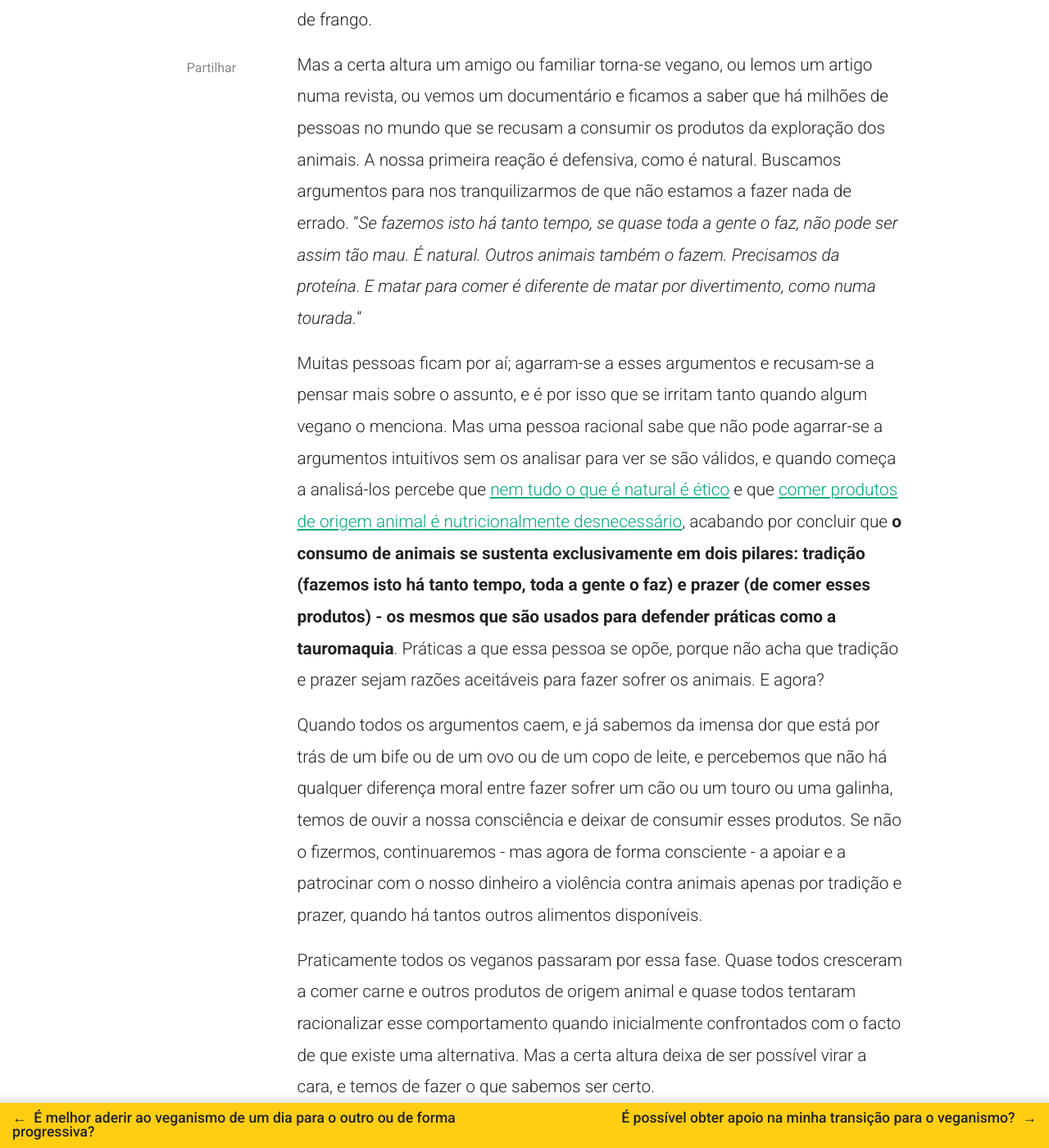
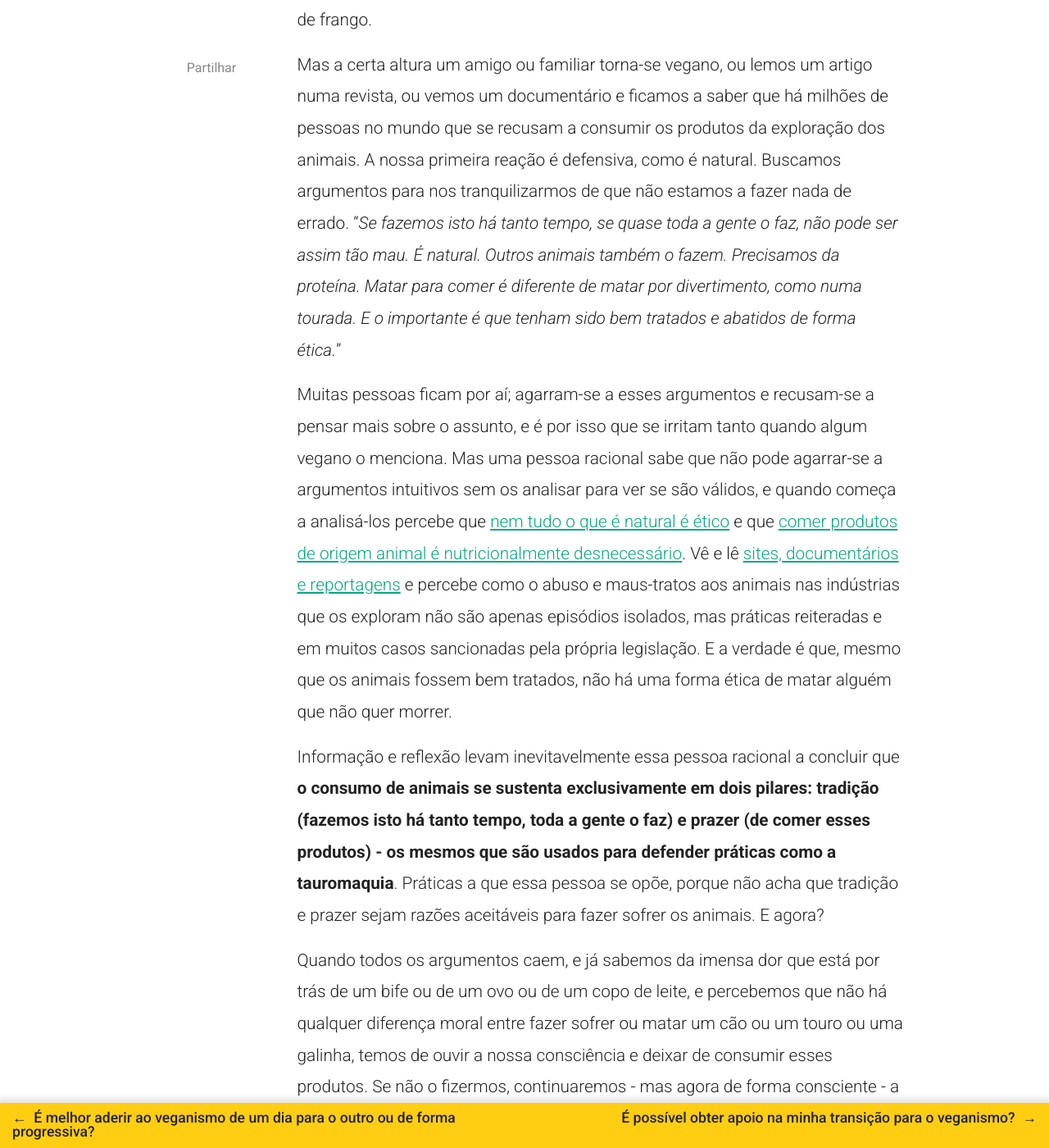
Before and after one commit to veganismosemduvida/veganismosemduvida.github.io, a Jekyll site: the page built from _posts/2021-02-26-e-possivel-gostar-de-animais-e-nao-ser-vegano.md, in a window 1280 px wide and 1400 px high, scrolled down 808 px. Shown: the whole window at 82% size. Built offline with Jekyll 4.4.1, drawn with Linux system fonts in a browser that asks for light colours; nearby versions of some CDN libraries; comment, search, counter and statistics services are not loaded; some of the changed text lies outside the part shown.

Commit message:
Add content in gostar de animais

```diff
--- a/_posts/2021-02-26-e-possivel-gostar-de-animais-e-nao-ser-vegano.md
+++ b/_posts/2021-02-26-e-possivel-gostar-de-animais-e-nao-ser-vegano.md
@@ -9,11 +9,13 @@ Pelo contexto em que crescemos e ainda vivemos, sim, é possível. Mas é nossa
 
 A grande maioria de nós foi educada a comer carne e outros produtos resultantes da exploração dos animais, é algo que faz parte da nossa cultura e do nosso quotidiano desde que nascemos, e, como tal, raramente é questionado. A brutalidade acontece entre quatro paredes, em matadouros longe da vista, e nem nos lembramos dela quando estamos a preparar um bife ou a comer uma coxa de frango.
 
-Mas a certa altura um amigo ou familiar torna-se vegano, ou lemos um artigo numa revista, ou vemos um documentário e ficamos a saber que há milhões de pessoas no mundo que se recusam a consumir os produtos da exploração dos animais. A nossa primeira reação é defensiva, como é natural. Buscamos argumentos para nos tranquilizarmos de que não estamos a fazer nada de errado. “*Se fazemos isto há tanto tempo, se quase toda a gente o faz, não pode ser assim tão mau. É natural. Outros animais também o fazem. Precisamos da proteína. E matar para comer é diferente de matar por divertimento, como numa tourada.*”
+Mas a certa altura um amigo ou familiar torna-se vegano, ou lemos um artigo numa revista, ou vemos um documentário e ficamos a saber que há milhões de pessoas no mundo que se recusam a consumir os produtos da exploração dos animais. A nossa primeira reação é defensiva, como é natural. Buscamos argumentos para nos tranquilizarmos de que não estamos a fazer nada de errado. “*Se fazemos isto há tanto tempo, se quase toda a gente o faz, não pode ser assim tão mau. É natural. Outros animais também o fazem. Precisamos da proteína. Matar para comer é diferente de matar por divertimento, como numa tourada. E o importante é que tenham sido bem tratados e abatidos de forma ética.*”
 
-Muitas pessoas ficam por aí; agarram-se a esses argumentos e recusam-se a pensar mais sobre o assunto, e é por isso que se irritam tanto quando algum vegano o menciona. Mas uma pessoa racional sabe que não pode agarrar-se a argumentos intuitivos sem os analisar para ver se são válidos, e quando começa a analisá-los percebe que [nem tudo o que é natural é ético](/porque-nao-podemos-matar-para-comer-se-outros-animais-também-o-fazem/) e que [comer produtos de origem animal é nutricionalmente desnecessário](/a-dieta-100-vegetal-e-saudavel/), acabando por concluir que **o consumo de animais se sustenta exclusivamente em dois pilares: tradição (fazemos isto há tanto tempo, toda a gente o faz) e prazer (de comer esses produtos) - os mesmos que são usados para defender práticas como a tauromaquia**. Práticas a que essa pessoa se opõe, porque não acha que tradição e prazer sejam razões aceitáveis para fazer sofrer os animais. E agora?
+Muitas pessoas ficam por aí; agarram-se a esses argumentos e recusam-se a pensar mais sobre o assunto, e é por isso que se irritam tanto quando algum vegano o menciona. Mas uma pessoa racional sabe que não pode agarrar-se a argumentos intuitivos sem os analisar para ver se são válidos, e quando começa a analisá-los percebe que [nem tudo o que é natural é ético](/porque-nao-podemos-matar-para-comer-se-outros-animais-também-o-fazem/) e que [comer produtos de origem animal é nutricionalmente desnecessário](/a-dieta-100-vegetal-e-saudavel/). Vê e lê [sites, documentários e reportagens](/onde-posso-saber-mais-sobre-exploracao-animal/) e percebe como o abuso e maus-tratos aos animais nas indústrias que os exploram não são apenas episódios isolados, mas práticas reiteradas e em muitos casos sancionadas pela própria legislação. E a verdade é que, mesmo que os animais fossem bem tratados, não há uma forma ética de matar alguém que não quer morrer.
 
-Quando todos os argumentos caem, e já sabemos da imensa dor que está por trás de um bife ou de um ovo ou de um copo de leite, e percebemos que não há qualquer diferença moral entre fazer sofrer um cão ou um touro ou uma galinha, temos de ouvir a nossa consciência e deixar de consumir esses produtos. Se não o fizermos, continuaremos - mas agora de forma consciente - a apoiar e a patrocinar com o nosso dinheiro a violência contra animais apenas por tradição e prazer, quando há tantos outros alimentos disponíveis.
+Informação e reflexão levam inevitavelmente essa pessoa racional a concluir que **o consumo de animais se sustenta exclusivamente em dois pilares: tradição (fazemos isto há tanto tempo, toda a gente o faz) e prazer (de comer esses produtos) - os mesmos que são usados para defender práticas como a tauromaquia**. Práticas a que essa pessoa se opõe, porque não acha que tradição e prazer sejam razões aceitáveis para fazer sofrer os animais. E agora?
+
+Quando todos os argumentos caem, e já sabemos da imensa dor que está por trás de um bife ou de um ovo ou de um copo de leite, e percebemos que não há qualquer diferença moral entre fazer sofrer ou matar um cão ou um touro ou uma galinha, temos de ouvir a nossa consciência e deixar de consumir esses produtos. Se não o fizermos, continuaremos - mas agora de forma consciente - a apoiar e a patrocinar com o nosso dinheiro a violência contra animais apenas por tradição e prazer, quando há [tantos outros alimentos disponíveis](/o-que-come-um-vegano/).
 
 Praticamente todos os veganos passaram por essa fase. Quase todos cresceram a comer carne e outros produtos de origem animal e quase todos tentaram racionalizar esse comportamento quando inicialmente confrontados com o facto de que existe uma alternativa. Mas a certa altura deixa de ser possível virar a cara, e temos de fazer o que sabemos ser certo.
 
```
Also changed, not shown: _posts/2021-02-26-ja-sou-vegano-o-que-mais-posso-fazer.md (+1 -1 lines), _posts/2021-02-26-o-que-come-um-vegano.md (+2 -0 lines).
